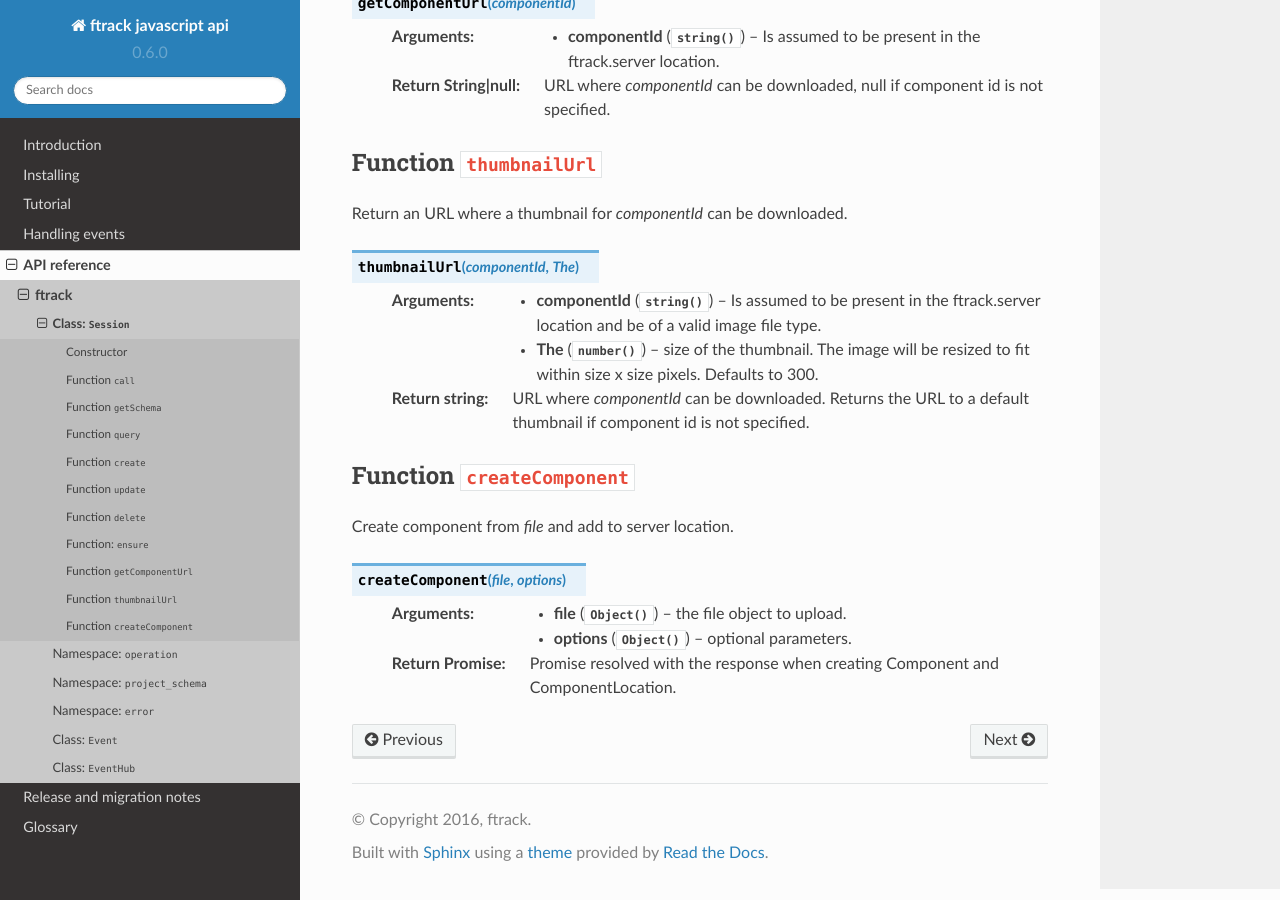
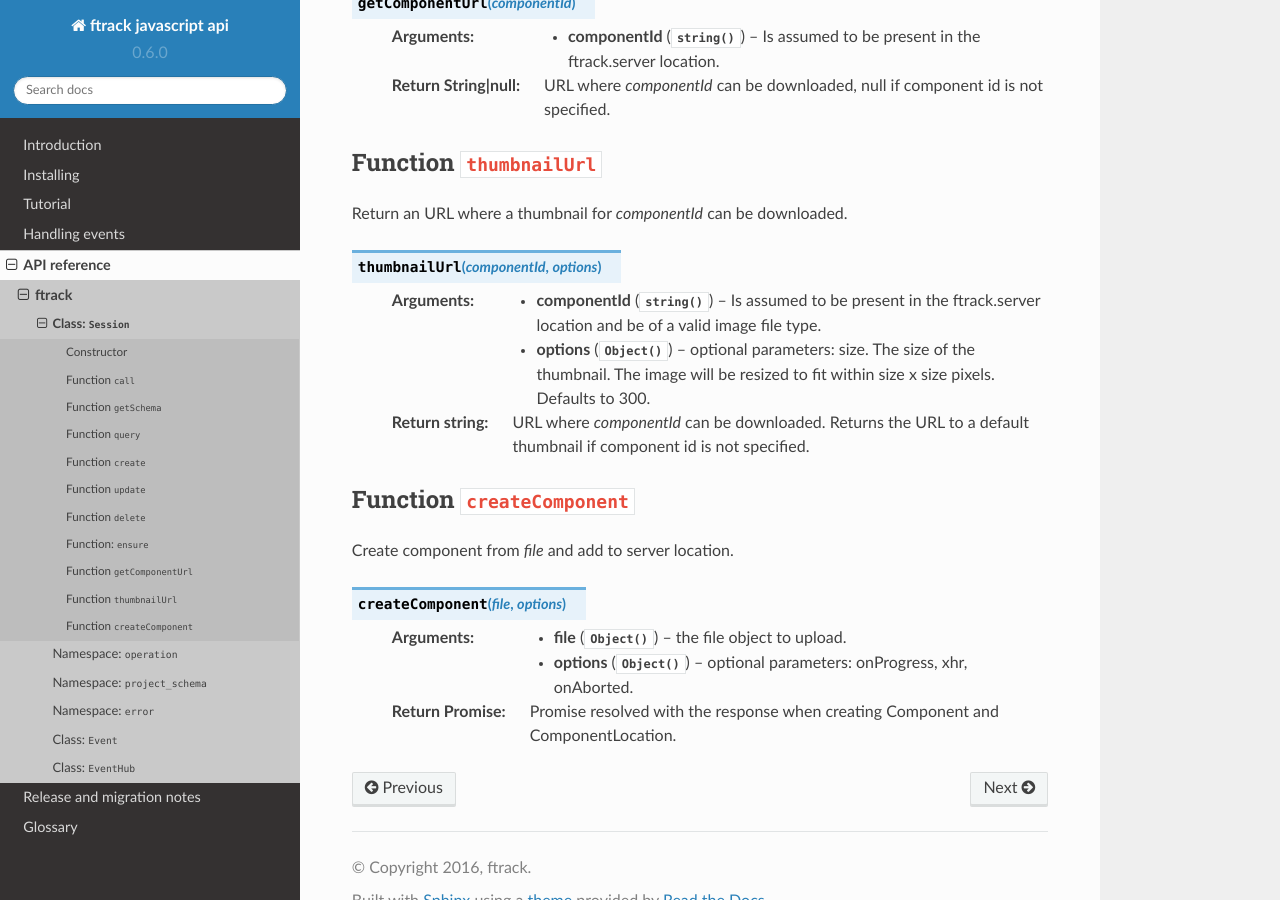
Before and after one commit to ftrackhq/ftrack-javascript, a Sphinx documentation site: the page built from doc/api_reference/session.rst, in a window 1280 px wide and 900 px high, scrolled down 3483 px. Built offline with Sphinx 7.4.7 and the Read the Docs theme 2.0.0, drawn with Linux system fonts in a browser that asks for light colours.

Commit message:
Minor tweaks to docs

```diff
--- a/doc/api_reference/session.rst
+++ b/doc/api_reference/session.rst
@@ -168,12 +168,13 @@
 
 Return an URL where a thumbnail for *componentId* can be downloaded.
 
-.. js:function:: thumbnailUrl(componentId, The)
+.. js:function:: thumbnailUrl(componentId, options)
 
 
     :param string componentId: Is assumed to be present in the
                      ftrack.server location and be of a valid image file type.
-    :param number The: size of the thumbnail. The image will be resized to
+    :param Object options: optional parameters: size. The size of the thumbnail.
+                     The image will be resized to
                      fit within size x size pixels. Defaults to 300.
     :return string: URL where *componentId* can be downloaded. Returns the
                      URL to a default thumbnail if component id is not
@@ -182,7 +183,7 @@
 
 
 Function ``createComponent``
-=========================
+============================
 
 Create component from *file* and add to server location.
 
@@ -190,6 +191,6 @@
 
 
     :param Object file: the file object to upload.
-    :param Object options: optional parameters.
+    :param Object options: optional parameters: onProgress, xhr, onAborted.
     :return Promise: Promise resolved with the response when creating
                     Component and ComponentLocation.
```
